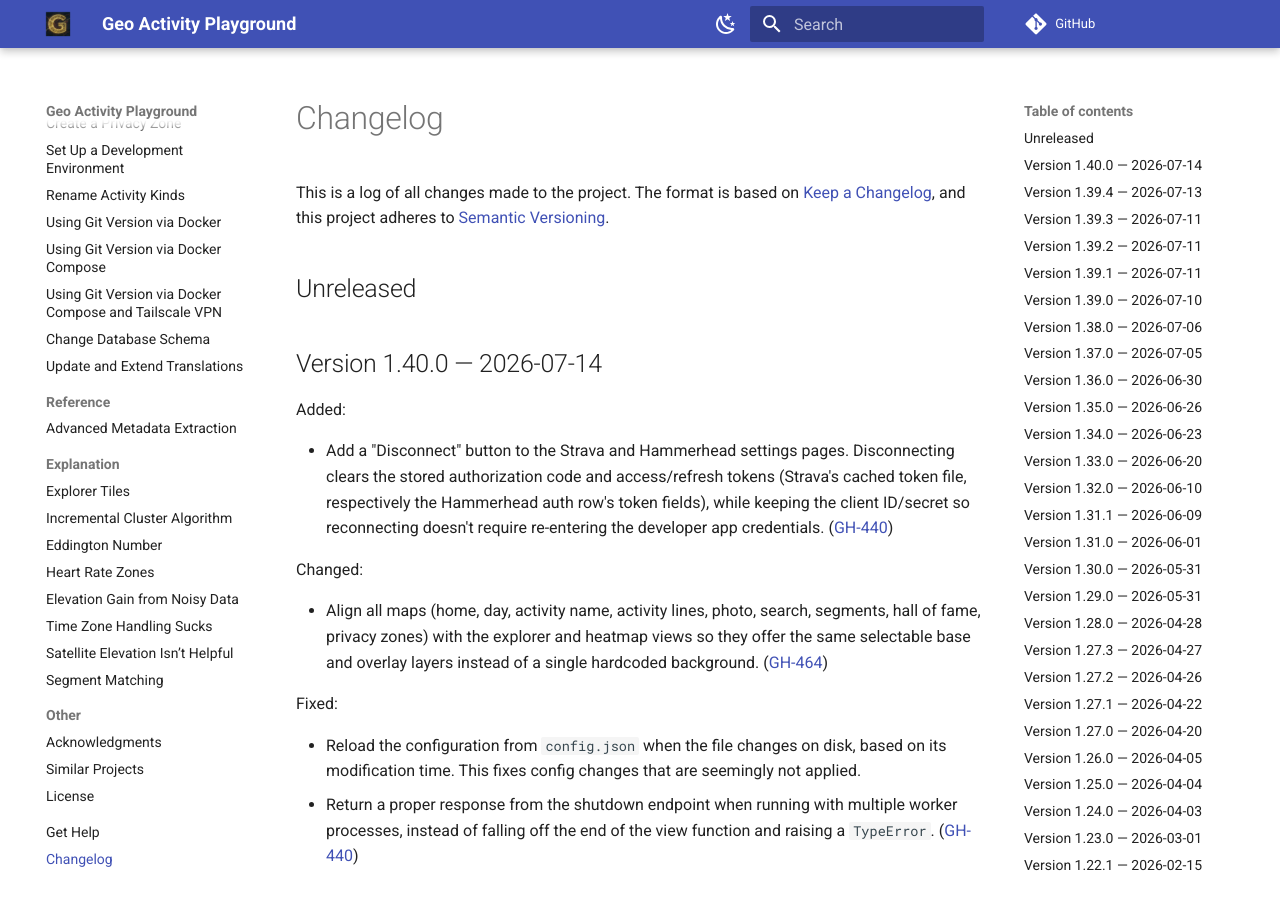
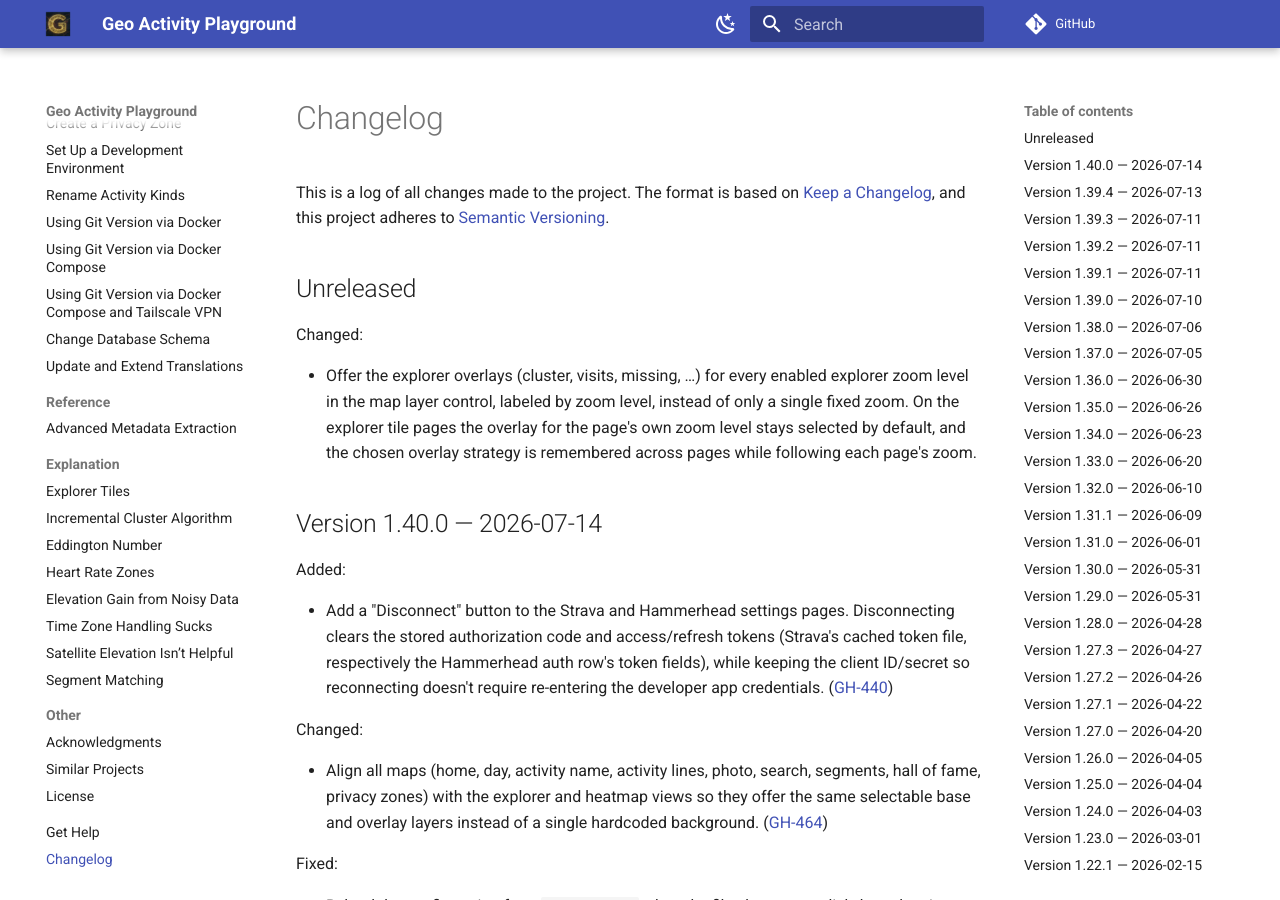
Before and after one commit to martin-ueding/geo-activity-playground, an MkDocs documentation site: the page built from docs/changelog.md, in a window 1280 px wide and 900 px high. Built offline with MkDocs 1.6.1 and Material for MkDocs 9.7.7, drawn with Linux system fonts in a browser that asks for light colours; comment, search, counter and statistics services are not loaded.

Commit message:
docs: changelog entry for all-zoom-levels map layers
Refs: GH-464

```diff
--- a/docs/changelog.md
+++ b/docs/changelog.md
@@ -16,6 +16,10 @@ Types of changes
 <!-- next version below this line -->
 
 ## Unreleased
+
+Changed:
+
+- Offer the explorer overlays (cluster, visits, missing, …) for every enabled explorer zoom level in the map layer control, labeled by zoom level, instead of only a single fixed zoom. On the explorer tile pages the overlay for the page's own zoom level stays selected by default, and the chosen overlay strategy is remembered across pages while following each page's zoom.
 
 
 ## Version 1.40.0 — 2026-07-14
```
